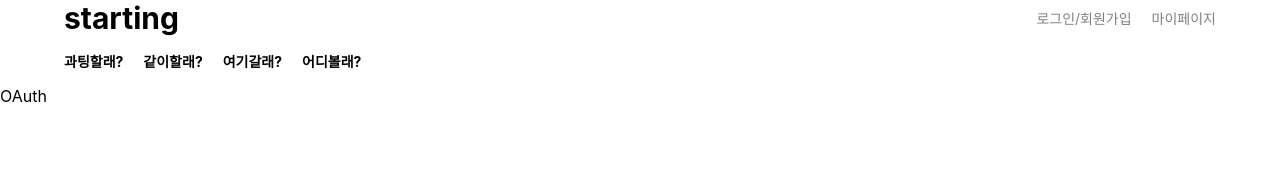
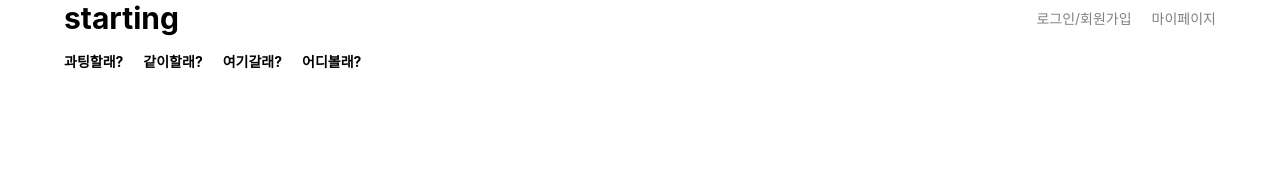
Before and after one commit to GeonwooShin/starting, a React (Create React App) app: page /login/oauth2/code/kakao in a window 1280 px wide. Shown: the top 176 px of the page. Built offline with nearby package versions, Linux system fonts and the light colour scheme.

Commit message:
OAuth router 경로 수정

```diff
--- a/src/App.js
+++ b/src/App.js
@@ -21,7 +21,7 @@ function App() {
           <Routes>
             <Route path="/" element={<Home />} />
             <Route path="/login" element={<Login />} />
-            <Route path="/login/oauth2/code/kakao" element={<OAuth />} />
+            <Route path="/oauth2/redirect" element={<OAuth />} />
             <Route path="/blinddate" element={<Blinddate />} />
             <Route path="/dotogether" element={<Dotogether />} />
             <Route path="/restaurant" element={<Restaurant />} />
```
